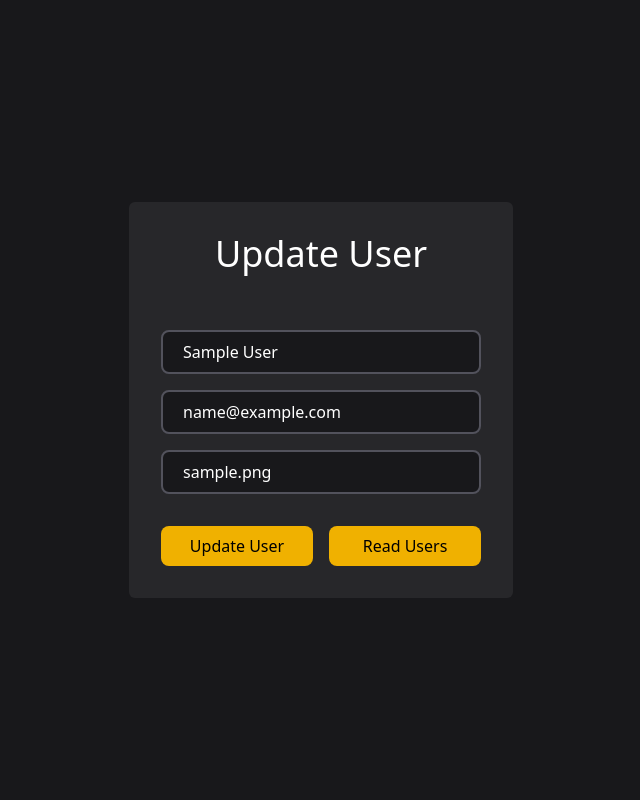
After one commit to theeaashish/create-user, a Node server app: page /edit/600000000000000000000001 in a window 1280 px wide. The commit adds this page. Shown: the whole page, without its empty margins (319-959 px from the left). Run offline with Node 20, Linux system fonts and the light colour scheme; tables that the repository leaves empty hold one stand-in row (values such as "Sample post"); some libraries are stand-ins or nearby versions.

Commit message:
update user functionality is added

```diff
--- a/app.js
+++ b/app.js
@@ -30,4 +30,15 @@ app.get("/delete/:id", async (req, res) => {
   res.redirect("/read");
 });
 
+app.get("/edit/:userid", async (req, res) => {
+    let user = await userModel.findOne({_id: req.params.userid});
+    res.render("edit", {user});
+})
+
+app.post("/update/:userid", async (req, res) => {
+    let {name, email, image} = req.body;
+    let user = await userModel.findOneAndUpdate({_id: req.params.userid}, {name, email, image}, {new: true});
+    res.redirect("/read");
+})
+
 app.listen(3000);
--- /dev/null
+++ b/views/edit.ejs
@@ -0,0 +1,57 @@
+<!DOCTYPE html>
+<html lang="en">
+  <head>
+    <meta charset="UTF-8" />
+    <meta name="viewport" content="width=device-width, initial-scale=1.0" />
+    <title>Document</title>
+    <link rel="stylesheet" href="/public/stylesheets/style.css" />
+    <script src="https://unpkg.com/@tailwindcss/browser@4"></script>
+  </head>
+
+  <body>
+    <div
+      class="bg-zinc-900 flex flex-col items-center min-h-screen text-white justify-center"
+    >
+      <form
+        action="/update/<%= user._id%>"
+        method="post"
+        class="flex flex-col bg-zinc-800 w-[30vw] min-h-[30vw] rounded-md px-8 gap-4 py-8"
+      >
+        <h1 class="mb-10 text-4xl text-center">Update User</h1>
+        <input
+          class="border-2 rounded-lg w-full bg-zinc-900 px-5 py-2 outline-none border-zinc-600"
+          type="text"
+          name="name"
+          placeholder="Name"
+          value="<%= user.name %>"
+        />
+        <input
+          class="border-2 rounded-lg w-full bg-zinc-900 px-5 py-2 outline-none border-zinc-600"
+          type="text"
+          name="email"
+          placeholder="Email"
+          value="<%= user.email %>"
+        />
+        <input
+          class="border-2 rounded-lg w-full bg-zinc-900 px-5 py-2 outline-none border-zinc-600"
+          type="text"
+          name="image"
+          placeholder="Image URL"
+          value="<%= user.image %>"
+        />
+        <div class="flex gap-4">
+          <input
+            class="bg-yellow-500 text-black cursor-pointer rounded-lg w-full px-5 py-2 outline-none mt-4 hover:bg-yellow-400 transition-all"
+            type="submit"
+            value="Update User"
+          />
+          <a
+            class="bg-yellow-500 text-black rounded-lg w-full text-center px-5 py-2 outline-none mt-4 hover:bg-yellow-400 transition-all"
+            href="/read"
+            >Read Users</a
+          >
+        </div>
+      </form>
+    </div>
+  </body>
+</html>
--- a/views/index.ejs
+++ b/views/index.ejs
@@ -21,7 +21,7 @@
                 name="email" placeholder="Email">
             <input class="border-2 rounded-lg w-full bg-zinc-900 px-5 py-2 outline-none border-zinc-600" type="text"
                 name="image" placeholder="Image URL">
-            <div class="flex flex-col">
+            <div class="flex gap-4">
                 <input
                     class="bg-blue-500 cursor-pointer rounded-lg w-full px-5 py-2 outline-none mt-4 hover:bg-blue-400 transition-all"
                     type="submit" value="Create User">
--- a/views/read.ejs
+++ b/views/read.ejs
@@ -29,7 +29,7 @@
                 </h4>
               </div>
               <div class="flex justify-between text-sm font-medium">
-                <a class="text-zinc-300" href="">Edit User</a>
+                <a class="text-zinc-300" href="/edit/<%= user._id %>">Edit User</a>
                 <a class="text-red-400" href="/delete/<%= user._id%>">Delete User</a>
               </div>
             </div>
```
